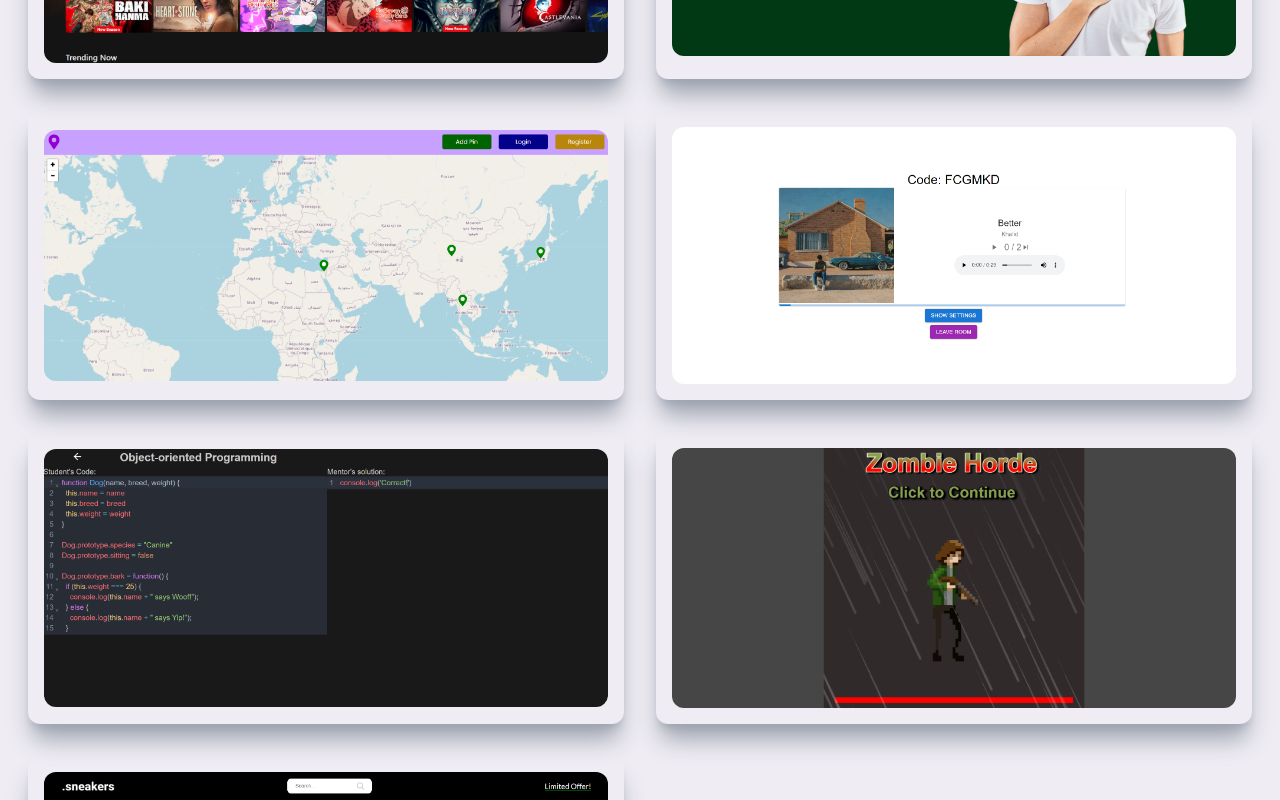
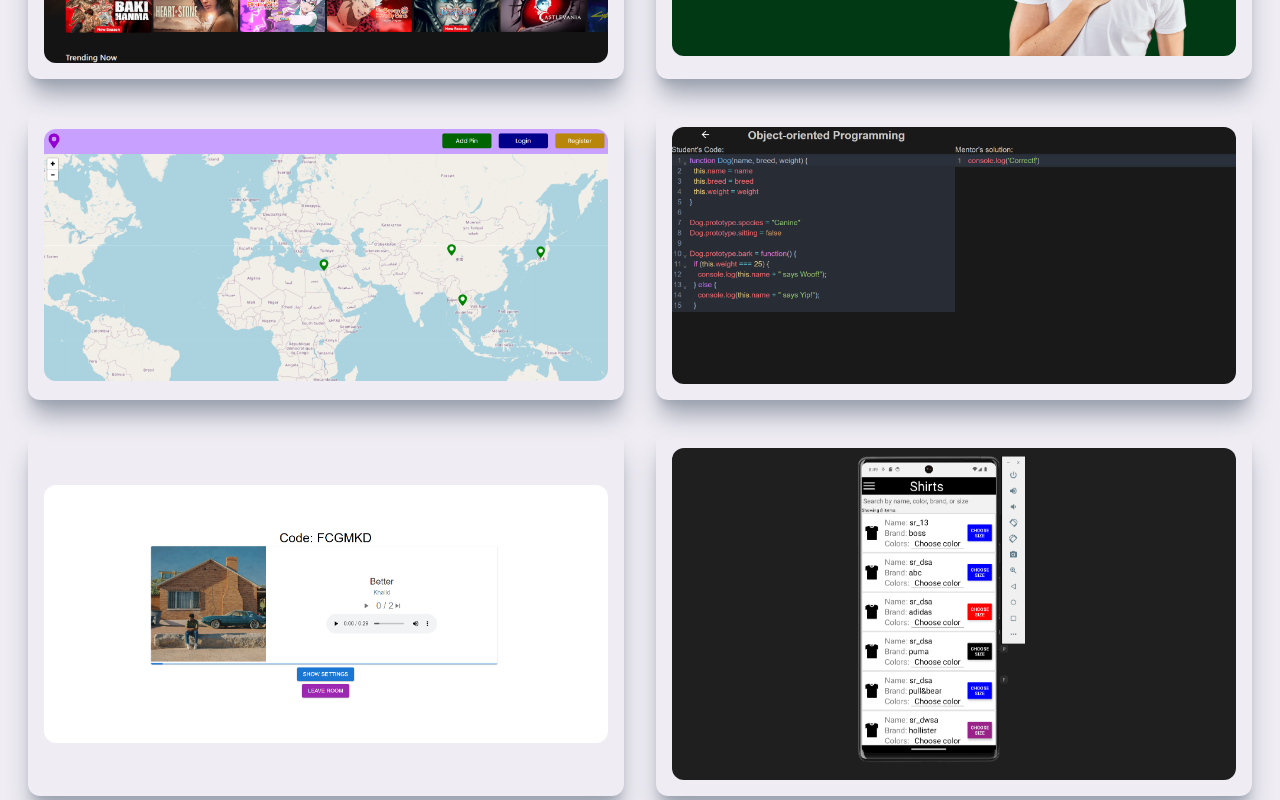
Before and after one commit to benroz3/portfolio, a Next.js app: page / in a window 1280 px wide. Shown: the part 2860-3660 px from the top of the page. Built offline with nearby package versions, Linux system fonts and the light colour scheme.

Commit message:
added a project

```diff
--- a/src/data/projects.ts
+++ b/src/data/projects.ts
@@ -1,6 +1,7 @@
 import netflixImg from "../../public/assets/projects/netflix.png";
 import fiverrImg from "../../public/assets/projects/fiverr.png";
 import map from "../../public/assets/projects/map.png";
+import clothes from "../../public/assets/projects/clothes.png";
 import zombies from "../../public/assets/projects/zombieHordeGame.png";
 import nike from "../../public/assets/projects/nike.png";
 import admin from "../../public/assets/projects/admin.png";
@@ -31,11 +32,25 @@
     link: "https://github.com/benroz3/travel-map-app",
   },
   {
+    title: "Online Coder",
+    img: coder,
+    type: "Fullstack",
+    tech: "MongoDB, ExpressJS, React, NodeJS, Socket.io",
+    link: "https://main--candid-beijinho-70d59d.netlify.app/",
+  },
+  {
     title: "Spotify Music Rooms",
     img: spotify,
     type: "Fullstack",
     tech: "React, TypeScript, MUI, Django, PostgreSQL",
     link: "https://github.com/benroz3/spotify-music-controller-room",
+  },
+  {
+    title: "Clothing Mobile App",
+    img: clothes,
+    type: "Front-end",
+    tech: "React Native",
+    link: "https://github.com/benroz3/clothing-app",
   },
   // {
     //   title: "Games Library",
@@ -44,13 +59,6 @@
     //   tech: "Vue.js, Bootstrap, Flask",
     //   link: "https://github.com/benroz3/games-library",
     // },
-  {
-    title: "Online Coder",
-    img: coder,
-    type: "Fullstack",
-    tech: "MongoDB, ExpressJS, React, NodeJS, Socket.io",
-    link: "https://main--candid-beijinho-70d59d.netlify.app/",
-  },
   {
     title: "Zombie Horde Game",
     img: zombies,
```
Also changed, not shown: public/assets/projects/clothes.png (added). Lines whose indentation alone changed are shown as unchanged.
